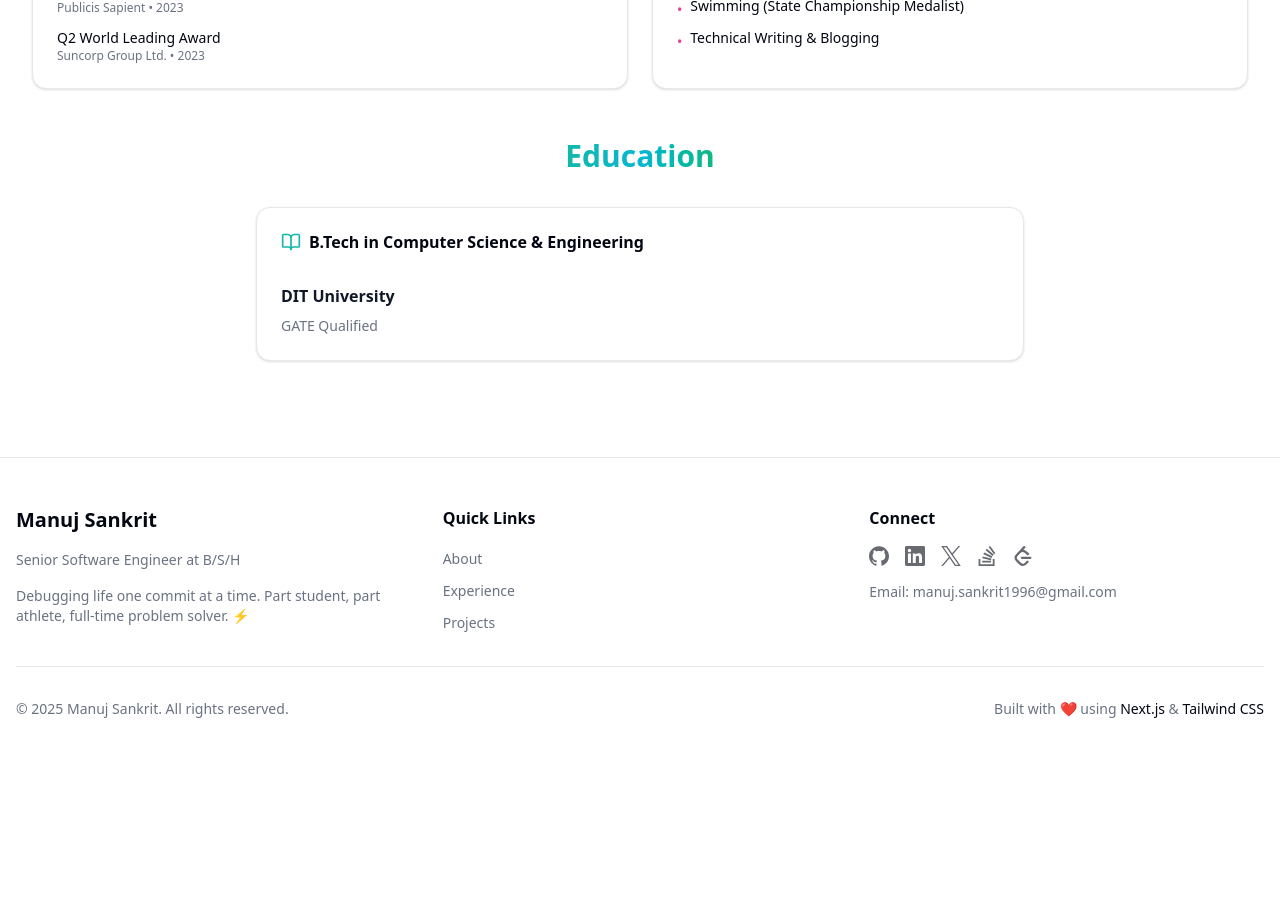
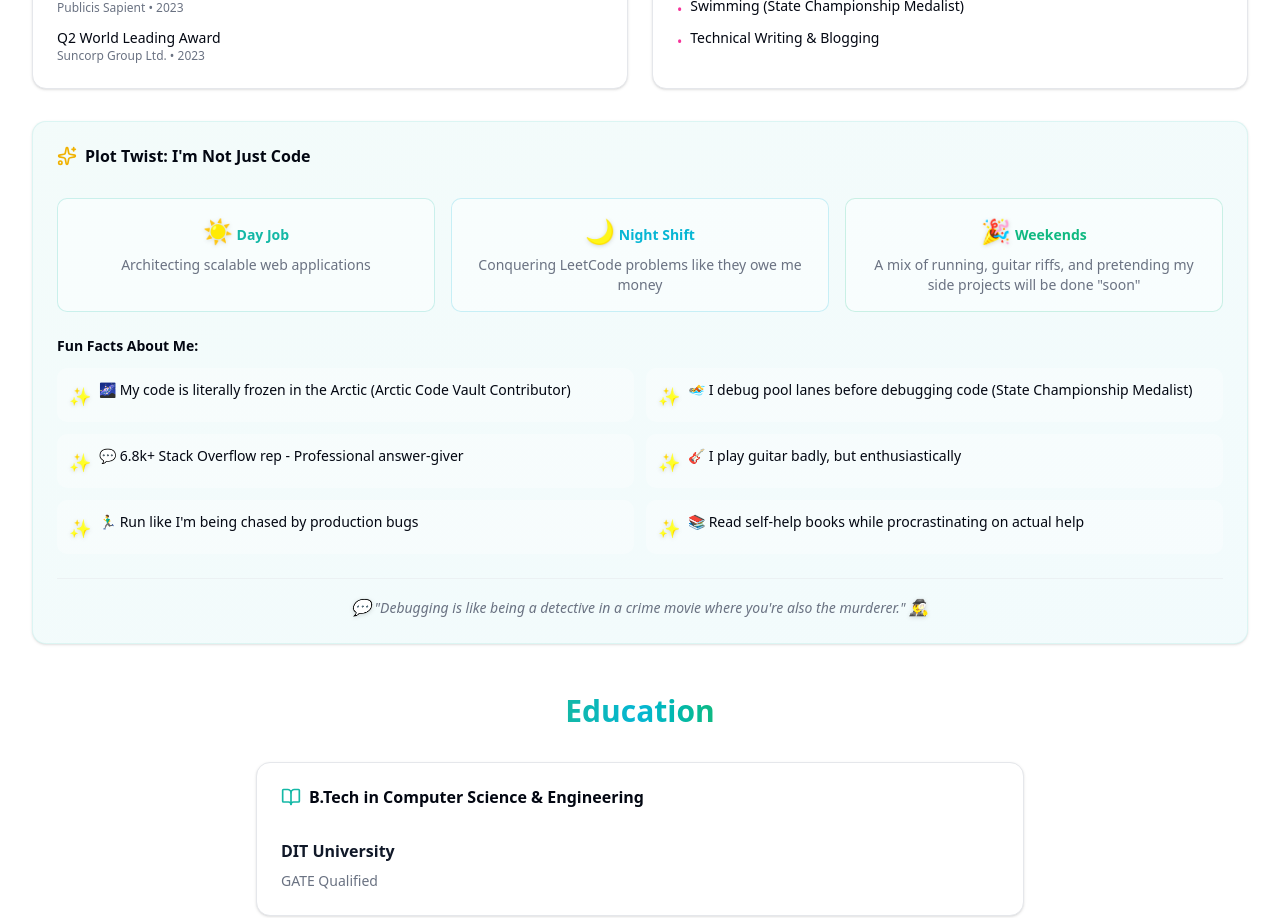
Before and after one commit to mandy8055/portfolio-v2, a Next.js app: page /about in a window 1280 px wide. Shown: the part 1760-2678 px from the top of the page. Before the commit the page ends 2527 px from the top, so only its background shows below. Built offline with nearby package versions, Linux system fonts and the light colour scheme.

Commit message:
build: 🚀 deploy to production

```diff
--- a/src/app/about/page.tsx
+++ b/src/app/about/page.tsx
@@ -7,7 +7,7 @@ import {
   SectionHeader,
 } from '@/components/ui/custom-section';
 import { Card, CardContent, CardHeader, CardTitle } from '@/components/ui/card';
-import { Award, BookOpen, Trophy, Heart } from 'lucide-react';
+import { Award, BookOpen, Trophy, Heart, Sparkles } from 'lucide-react';
 import { aboutMe } from '@/data/personal';
 import { ScrollReveal } from '@/components/animations/scroll-reveal';
 import { GradientText } from '@/components/animations/gradient-text';
@@ -129,6 +129,91 @@ export default function AboutPage() {
             </ScrollReveal>
           </div>
 
+          {/* FUN FACTS SECTION */}
+          <div className='mt-8'>
+            <ScrollReveal delay={0.5}>
+              <Card className='h-full md:col-span-2 bg-linear-to-br from-theme-primary/5 to-theme-secondary/5 border border-theme-primary/10'>
+                <CardHeader>
+                  <CardTitle className='flex items-center gap-2'>
+                    <Sparkles className='size-5 text-yellow-500' />
+                    Plot Twist: I'm Not Just Code
+                  </CardTitle>
+                </CardHeader>
+                <CardContent className='space-y-6'>
+                  {/* Day/Night/Weekend Grid */}
+                  <div className='grid md:grid-cols-3 gap-4'>
+                    <div className='text-center p-4 rounded-lg bg-background/50 border border-theme-primary/20 hover:bg-background/80 transition-colors'>
+                      <p className='font-semibold text-sm mb-2 text-theme-primary'>
+                        <span className='inline-block text-2xl drop-shadow-sm brightness-110 contrast-125 dark:brightness-100 dark:contrast-100'>
+                          ☀️
+                        </span>{' '}
+                        Day Job
+                      </p>
+                      <p className='text-sm text-muted-foreground'>
+                        {aboutMe.dayJob}
+                      </p>
+                    </div>
+                    <div className='text-center p-4 rounded-lg bg-background/50 border border-theme-secondary/20 hover:bg-background/80 transition-colors'>
+                      <p className='font-semibold text-sm mb-2 text-theme-secondary'>
+                        <span className='inline-block text-2xl drop-shadow-sm brightness-110 contrast-125 dark:brightness-100 dark:contrast-100'>
+                          🌙
+                        </span>{' '}
+                        Night Shift
+                      </p>
+                      <p className='text-sm text-muted-foreground'>
+                        {aboutMe.nightShift}
+                      </p>
+                    </div>
+                    <div className='text-center p-4 rounded-lg bg-background/50 border border-theme-tertiary/20 hover:bg-background/80 transition-colors'>
+                      <p className='font-semibold text-sm mb-2 text-theme-tertiary'>
+                        <span className='inline-block text-2xl drop-shadow-sm brightness-110 contrast-125 dark:brightness-100 dark:contrast-100'>
+                          🎉
+                        </span>{' '}
+                        Weekends
+                      </p>
+                      <p className='text-sm text-muted-foreground'>
+                        {aboutMe.weekendVibe}
+                      </p>
+                    </div>
+                  </div>
+
+                  {/* Fun Facts List */}
+                  <div>
+                    <h4 className='font-semibold mb-3 text-sm'>
+                      Fun Facts About Me:
+                    </h4>
+                    <ul className='grid md:grid-cols-2 gap-3'>
+                      {aboutMe.funFacts.map((fact) => (
+                        <li
+                          key={fact}
+                          className='flex items-start gap-2 text-sm p-3 rounded-lg bg-background/30 hover:bg-background/60 transition-colors'
+                        >
+                          <span className='text-yellow-500 mt-0.5 text-lg inline-block drop-shadow-sm brightness-110 contrast-125 dark:brightness-100 dark:contrast-100'>
+                            ✨
+                          </span>
+                          <span>{fact}</span>
+                        </li>
+                      ))}
+                    </ul>
+                  </div>
+
+                  {/* Dev Wisdom Quote */}
+                  <div className='pt-4 border-t border-border/50'>
+                    <p className='text-sm text-muted-foreground italic text-center'>
+                      <span className='inline-block text-base drop-shadow-sm brightness-110 contrast-125 dark:brightness-100 dark:contrast-100'>
+                        💬
+                      </span>{' '}
+                      "{aboutMe.devWisdom}"{' '}
+                      <span className='inline-block text-base drop-shadow-sm brightness-110 contrast-125 dark:brightness-100 dark:contrast-100'>
+                        🕵️‍♂️
+                      </span>
+                    </p>
+                  </div>
+                </CardContent>
+              </Card>
+            </ScrollReveal>
+          </div>
+
           {/* Education */}
           <div className='mt-12'>
             <h2 className='text-3xl font-bold text-center mb-8'>
--- a/src/components/console-graffiti.tsx
+++ b/src/components/console-graffiti.tsx
@@ -11,7 +11,7 @@ declare global {
 export function ConsoleGraffiti() {
   useEffect(() => {
     console.log(
-      '%cBuilt with ❤️ by Manuj',
+      '%cThanks for stopping by! Now go write some bugs... I mean code! 😄',
       'color: #22d3ee; font-size: 16px; font-weight: bold;',
     );
 
@@ -26,7 +26,7 @@ export function ConsoleGraffiti() {
     window.showSecret = () => {
       console.clear();
       console.log(
-        '%c🎉 You found it!',
+        '%c🎉 You found an easter egg!',
         'color: #22d3ee; font-size: 24px; font-weight: bold;',
       );
       console.log(
--- a/src/data/personal.ts
+++ b/src/data/personal.ts
@@ -174,6 +174,23 @@ export const aboutMe = {
     },
   ],
 
+  funFacts: [
+    '🌌 My code is literally frozen in the Arctic (Arctic Code Vault Contributor)',
+    '🏊 I debug pool lanes before debugging code (State Championship Medalist)',
+    '💬 6.8k+ Stack Overflow rep - Professional answer-giver',
+    '🎸 I play guitar badly, but enthusiastically',
+    "🏃‍♂️ Run like I'm being chased by production bugs",
+    '📚 Read self-help books while procrastinating on actual help',
+  ],
+
+  dayJob: 'Architecting scalable web applications',
+  nightShift: 'Conquering LeetCode problems like they owe me money',
+  weekendVibe:
+    'A mix of running, guitar riffs, and pretending my side projects will be done "soon"',
+
+  devWisdom:
+    "Debugging is like being a detective in a crime movie where you're also the murderer.",
+
   education: [
     {
       degree: 'B.Tech in Computer Science & Engineering',
```
Also changed, not shown: 1 other file (tests, documents, lock files or other folders).
